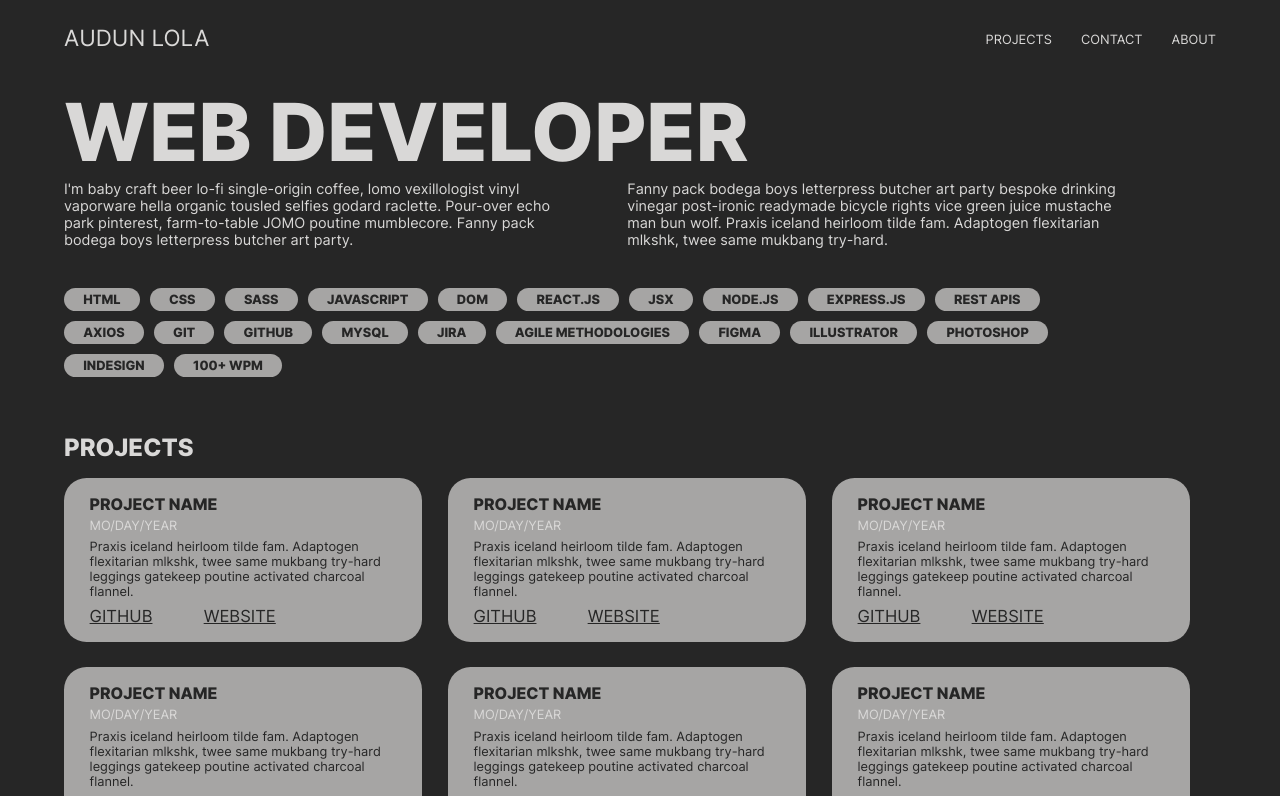
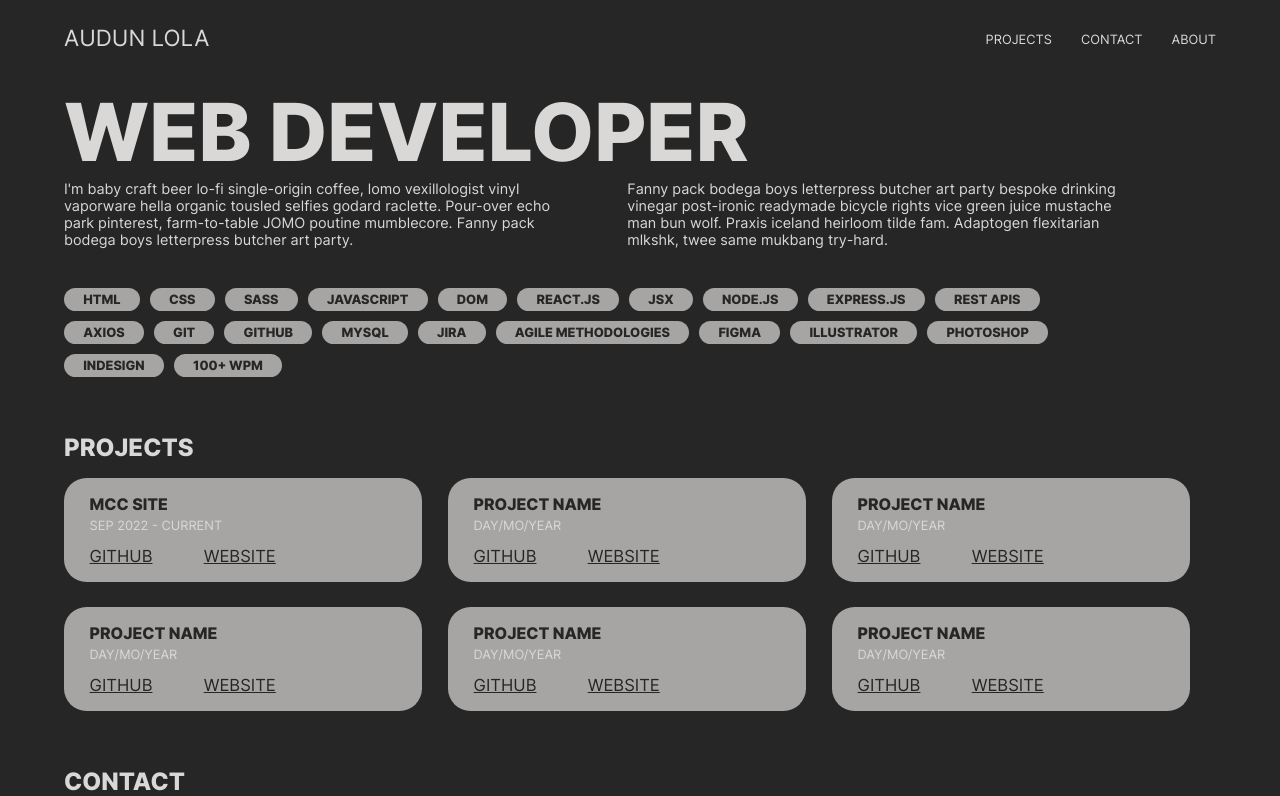
Before and after one commit to auditie/audun-portfolio, a React (Create React App) app: page / in a window 1280 px wide. Shown: the top 796 px of the page. Built offline with nearby package versions, Linux system fonts and the light colour scheme.

Commit message:
home page edits

```diff
--- a/src/components/ProjectCard/ProjectCard.js
+++ b/src/components/ProjectCard/ProjectCard.js
@@ -1,17 +1,17 @@
 import './ProjectCard.scss';
 
 
-const ProjectCard = () => {
+const ProjectCard = ({ project }) => {
     return (
         <div className='project'>
             <div className='project__about'>
-                <h3 className='project__title'>PROJECT NAME</h3>
-                <h4 className='project__date'>MO/DAY/YEAR</h4>
+                <h3 className='project__title'>{project.title}</h3>
+                <h4 className='project__date'>{project.date}</h4>
             </div>
-            <p className='project__description'>Praxis iceland heirloom tilde fam. Adaptogen flexitarian mlkshk, twee same mukbang try-hard leggings gatekeep poutine activated charcoal flannel. </p>
+            <p className='project__description'>{project.description} </p>
             <div className='project__links'>
-                <a href='/' className='project__links-direct'>GITHUB</a>
-                <a href='/' className='project__links-direct'>WEBSITE</a>
+                <a href={project.github} className='project__links-direct'>GITHUB</a>
+                <a href={project.website} className='project__links-direct'>WEBSITE</a>
             </div>
         </div>
     )
--- a/src/data/project-details.json
+++ b/src/data/project-details.json
@@ -1,36 +1,48 @@
 [
     {
-        "title": "MCC Site",
+        "key": 1,
+        "title": "MCC SITE",
+        "date": "SEP 2022 - CURRENT",
         "description": "",
         "github": "https://github.com/auditie/mcc-client",
         "website": ""
     },
     {
-        "title": "",
+        "key": 2,
+        "title": "PROJECT NAME",
+        "date": "DAY/MO/YEAR",
         "description": "",
         "github": "",
         "website": ""
     },
     {
-        "title": "",
+        "key": 3,
+        "title": "PROJECT NAME",
+        "date": "DAY/MO/YEAR",
         "description": "",
         "github": "",
         "website": ""
     },
     {
-        "title": "",
+        "key": 4,
+        "title": "PROJECT NAME",
+        "date": "DAY/MO/YEAR",
         "description": "",
         "github": "",
         "website": ""
     },
     {
-        "title": "",
+        "key": 5,
+        "title": "PROJECT NAME",
+        "date": "DAY/MO/YEAR",
         "description": "",
         "github": "",
         "website": ""
     },
     {
-        "title": "",
+        "key": 6,
+        "title": "PROJECT NAME",
+        "date": "DAY/MO/YEAR",
         "description": "",
         "github": "",
         "website": ""
--- a/src/pages/HomePage/HomePage.js
+++ b/src/pages/HomePage/HomePage.js
@@ -3,6 +3,7 @@ import './HomePage.scss';
 import ProjectCard from "../../components/ProjectCard/ProjectCard";
 import ContactLink from "../../components/ContactLinks/ContactLink";
 import contactInfo from '../../data/contact-info.json';
+import projects from '../../data/project-details.json';
 
 class HomePage extends Component {
     render() {
@@ -33,12 +34,17 @@ class HomePage extends Component {
                     <div className='home-page__projects'>
                         <h2 className='home-page__projects-title'>PROJECTS</h2>
                         <div className='home-page__projects-cards'>
+                            {
+                                projects.map( project =>
+                                    <ProjectCard key={project.id} project={project} />
+                                    )
+                            }
+                            {/* <ProjectCard />
                             <ProjectCard />
                             <ProjectCard />
                             <ProjectCard />
                             <ProjectCard />
-                            <ProjectCard />
-                            <ProjectCard />
+                            <ProjectCard /> */}
                         </div>
                     </div>
                 </section>
@@ -54,6 +60,9 @@ class HomePage extends Component {
                         </div>
                     </div>
                 </section>
+                <div className="home-page__experience">
+
+                </div>
                 <footer className='home-page__footer'>
                     {/* create current year funciton for footer */}
                     <p className="home-page__footer-text">©AUDUN YOUNG {currentYear}</p>
```
